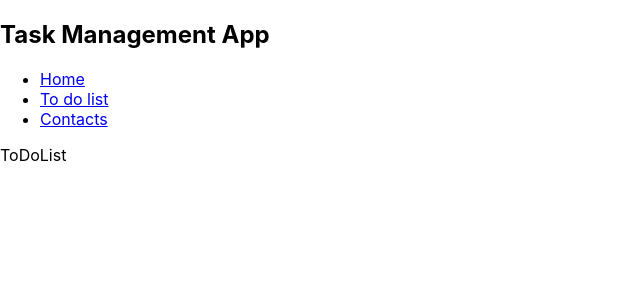
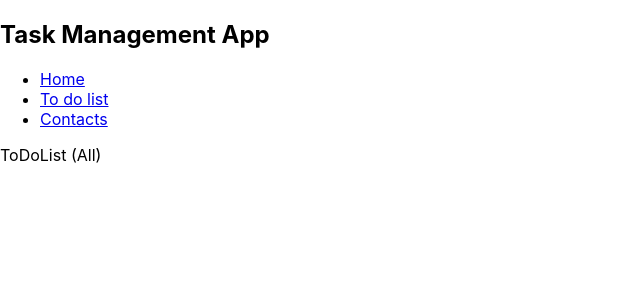
Before and after one commit to kamranvd/task-manage-web-app, a React (Create React App) app: page /#/todolist in a window 1280 px wide. Shown: the top 300 px of the page, without its empty margins (0-640 px from the left). Built offline with nearby package versions, Linux system fonts and the light colour scheme.

Commit message:
identify id passed to list

```diff
--- a/src/App.js
+++ b/src/App.js
@@ -1,6 +1,6 @@
 
 import './App.css';
-import { HashRouter, Link, Route, Routes } from "react-router-dom";
+import { HashRouter as Router, Link, Route, Routes } from "react-router-dom";
 import Home from './components/Home/Home';
 import ToDoList from './components/ToDoList/ToDoList';
 import Contacts from './components/Contacts/Contacts';
@@ -10,7 +10,7 @@ function App() {
     <div className="App">
       <header className="App-header">
        <h2>Task Management App</h2>
-       <HashRouter>
+       <Router>
           <ul>
             <li><Link to="/">Home</Link></li>
             <li><Link to="/todolist">To do list</Link></li>
@@ -18,10 +18,11 @@ function App() {
           </ul>
           <Routes>
             <Route exact path='/' Component={Home} />
-            <Route path='/todolist' Component={ToDoList} />
+            <Route exact path='/todolist' Component={ToDoList} />
+            <Route path='/todolist/:postid' Component={ToDoList} />
             <Route path='/contacts' Component={Contacts} />
           </Routes>
-       </HashRouter>
+       </Router>
       </header>
     </div>
   );
--- a/src/components/ToDoList/ToDoList.jsx
+++ b/src/components/ToDoList/ToDoList.jsx
@@ -1,7 +1,15 @@
 import React from 'react';
+import { useParams } from 'react-router-dom';
 
-export default function ToDoList() {
+export default function ToDoList(props) {
+    console.log(useParams());
+
+    const { postid } = useParams();
+
+    const listId = postid ?? 'All';
   return (
-    <div>ToDoList</div>
+    <div>
+        ToDoList ({ listId })
+    </div>
   )
 }
```
